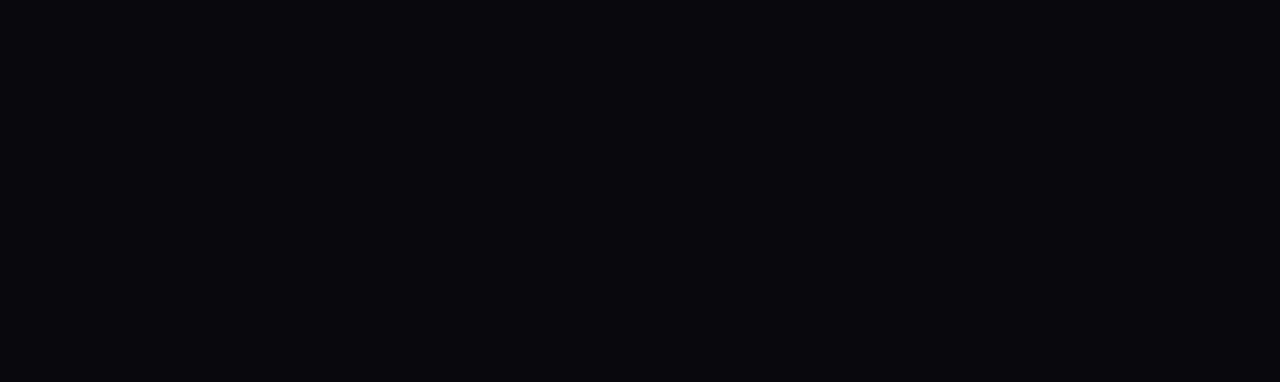
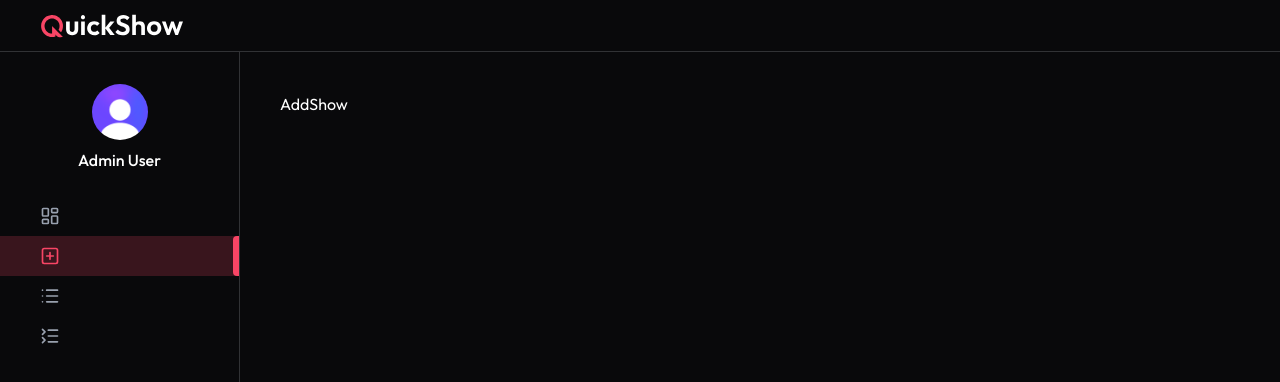
Before and after one commit to Dihoccode1/BookingApp, a React (Vite) app: page /admin/add-shows in a window 1280 px wide. Before the commit this address had no page. Shown: the top 382 px of the page. Built offline with nearby package versions, Linux system fonts and the light colour scheme; a web font is replaced by a local one.

Commit message:
Complete dashboard section

```diff
--- a/src/App.jsx
+++ b/src/App.jsx
@@ -1,6 +1,6 @@
 import React from "react";
 import Navbar from "./components/Navbar";
-import { Routes, Route, useLocation } from "react-router-dom";
+import { Routes, Route, useLocation, Navigate } from "react-router-dom"; // Nhớ import thêm Navigate
 import Home from "./pages/Home";
 import Movies from "./pages/Movies";
 import MovieDetail from "./pages/MovieDetail";
@@ -8,20 +8,48 @@
 import MyBooking from "./pages/MyBooking";
 import Footer from "./components/Footer";
 import { Toaster } from "react-hot-toast";
+import Layout from "./pages/admin/Layout";
+import Dashboard from "./pages/admin/Dashboard";
+import AddShow from "./pages/admin/Addshow";
+import ListShows from "./pages/admin/ListShows";
+import ListBookings from "./pages/admin/ListBookings";
+
 const App = () => {
-  // Protected routes for Admin
   const isAdminRoute = useLocation().pathname.startsWith("/admin");
+
+  // TODO: Thay thế biến này bằng logic xác thực thật của bạn (từ Context, Redux hoặc Clerk)
+  // Ví dụ: const { user } = useAppContext(); const isAdmin = user?.role === 'admin';
+  const isAuthenticatedAdmin = true;
+
   return (
     <>
       <Toaster />
       {!isAdminRoute && <Navbar />}
+
       <Routes>
+        {/* --- CÁC ROUTE CỦA NGƯỜI DÙNG BÌNH THƯỜNG --- */}
         <Route path="/" element={<Home />} />
         <Route path="/movies" element={<Movies />} />
         <Route path="/movies/:id" element={<MovieDetail />} />
         <Route path="/movies/:id/:date" element={<SeatLayout />} />
         <Route path="/my-bookings" element={<MyBooking />} />
+
+        {/* --- CÁC ROUTE CỦA ADMIN (ĐÃ ĐƯỢC BẢO VỆ VÀ BỌC LẠI) --- */}
+        {/* Nếu không phải admin, Navigate sẽ tự động đá người dùng về trang chủ "/" */}
+        <Route
+          path="/admin"
+          element={
+            isAuthenticatedAdmin ? <Layout /> : <Navigate to="/" replace />
+          }
+        >
+          {/* Các route con này sẽ được render vào thẻ <Outlet /> trong Layout.jsx */}
+          <Route index element={<Dashboard />} />
+          <Route path="add-shows" element={<AddShow />} />
+          <Route path="list-shows" element={<ListShows />} />
+          <Route path="list-bookings" element={<ListBookings />} />
+        </Route>
       </Routes>
+
       {!isAdminRoute && <Footer />}
     </>
   );
--- /dev/null
+++ b/src/components/admin/AdminSidebar.jsx
@@ -0,0 +1,73 @@
+import React from "react";
+import { assets } from "../../assets/assets";
+// ĐÃ SỬA: Xóa bỏ đuôi chữ "Icon" để không bị lỗi với thư viện lucide-react bản mới
+import { LayoutDashboard, ListCollapse, List, PlusSquare } from "lucide-react";
+import { NavLink } from "react-router-dom";
+
+const AdminSideBar = () => {
+  const user = {
+    firstName: "Admin ",
+    lastName: "User",
+    imageUrl: assets.profile,
+  };
+
+  const adminNavLinks = [
+    { name: "", path: "/admin", icon: LayoutDashboard },
+    { name: "", path: "/admin/add-shows", icon: PlusSquare },
+    { name: "", path: "/admin/list-shows", icon: List },
+    { name: "", path: "/admin/list-bookings", icon: ListCollapse },
+  ];
+
+  return (
+    // ĐÃ SỬA: Đóng ngoặc vuông cho h-[calc(...)], thêm shrink-0 để Sidebar không bị ép nhỏ
+    <div className="flex h-[calc(100vh-64px)] w-full max-w-14 shrink-0 flex-col items-center border-r border-gray-300/20 pt-8 text-sm md:max-w-60">
+      <img
+        src={user.imageUrl}
+        alt="Admin Profile"
+        className="mx-auto h-9 w-9 rounded-full md:h-14 md:w-14"
+      />
+      <p className="mt-2 text-base font-medium max-md:hidden">
+        {user.firstName}
+        {user.lastName}
+      </p>
+
+      <div className="mt-6 w-full">
+        {adminNavLinks.map((link, index) => {
+          // ĐÃ SỬA: Lôi icon ra một biến viết HOA để React nhận diện đúng là Component
+          const Icon = link.icon;
+
+          return (
+            <NavLink
+              key={index}
+              to={link.path}
+              end // Thêm "end" để tránh lỗi lúc nào cũng sáng đèn ở mục Dashboard
+              className={({ isActive }) =>
+                `relative flex w-full items-center gap-2 py-2.5 text-gray-400 max-md:justify-center md:pl-10 ${
+                  isActive
+                    ? "bg-primary/20 text-primary group"
+                    : "hover:bg-gray-300/10"
+                }`
+              }
+            >
+              {({ isActive }) => (
+                <>
+                  {/* Sử dụng thẻ <Icon /> viết hoa */}
+                  <Icon className="h-5 w-5" />
+                  <p className="max-md:hidden">{link.name}</p>
+                  <span
+                    className={`absolute right-0 h-10 w-1.5 rounded-l transition-colors ${
+                      isActive ? "bg-primary" : "bg-transparent"
+                    }`}
+                  ></span>
+                </>
+              )}
+            </NavLink>
+          );
+        })}
+      </div>
+    </div>
+  );
+};
+
+// ĐÃ SỬA: Export default để file Layout.jsx có thể import được dễ dàng
+export default AdminSideBar;
--- /dev/null
+++ b/src/components/admin/Title.jsx
@@ -0,0 +1,15 @@
+import React from "react";
+
+const Title = ({ text1, text2 }) => {
+  return (
+    <div>
+      <h1 className="text-2xl font-medium">
+        {text1} <span className="text-primary underline">
+            {text2}
+        </span>
+      </h1>
+    </div>
+  );
+};
+
+export default Title;
--- /dev/null
+++ b/src/pages/admin/AddShow.jsx
@@ -0,0 +1,7 @@
+import React from "react";
+
+const AddShow = () => {
+  return <div>AddShow</div>;
+};
+
+export default AddShow;
--- /dev/null
+++ b/src/pages/admin/AdminNavBar.jsx
@@ -0,0 +1,18 @@
+import { Link } from "react-router-dom";
+import { assets } from "../../assets/assets";
+
+const AdminNavBar = () => {
+  return (
+    <div className="flex items-center justify-between border-b border-gray-300/20 px-6 py-3 md:px-10">
+      <Link to="/">
+        <img src={assets.logo} alt="Logo" className="h-auto w-36" />
+      </Link>
+      <Link
+        to="/admin/dashboard"
+        className="hover:text-primary text-sm font-medium"
+      ></Link>
+    </div>
+  );
+};
+
+export default AdminNavBar;
--- /dev/null
+++ b/src/pages/admin/Dashboard.jsx
@@ -0,0 +1,124 @@
+import {
+  ChartLineIcon,
+  CircleDollarSignIcon,
+  PlayCircleIcon,
+  StarIcon,
+  UserIcon,
+} from "lucide-react";
+import Loading from "../../components/Loading";
+import { useEffect, useState } from "react";
+import { dummyDashboardData } from "../../assets/assets";
+import Title from "../../components/admin/Title";
+import BlurCircle from "../../components/BlurCircle";
+import dateFormat from "../../lib/dateFormat";
+
+const Dashboard = () => {
+  const currency = import.meta.env.VITE_CURRENCY || "VND";
+
+  // ĐÃ SỬA: Sửa 'cost' thành 'const' và cú pháp mảng destructing
+  const [dashBoardData, setDashBoardData] = useState({
+    totalBookings: 0,
+    totalRevenue: 0,
+    totalUser: 0,
+    activeShows: [], // ĐÃ SỬA: Đổi từ 0 thành mảng rỗng [] để dùng được .length
+  });
+
+  const [loading, setLoading] = useState(true);
+
+  const dashboardCards = [
+    {
+      title: "Tổng số đặt vé",
+      value: dashBoardData.totalBookings || 0,
+      icon: ChartLineIcon,
+    },
+    {
+      title: "Tổng doanh thu",
+      // ĐÃ SỬA: Dùng biến currency thay vì fix cứng dấu $
+      value: `${dashBoardData.totalRevenue || 0} ${currency}`,
+      icon: CircleDollarSignIcon,
+    },
+    {
+      title: "Tổng số ghế hợp lý",
+      // Giờ dùng .length sẽ an toàn vì activeShows đã được khởi tạo là mảng
+      value: `${dashBoardData.activeShows?.length || 0}`,
+      icon: PlayCircleIcon,
+    },
+    {
+      title: "Tổng số người dùng",
+      value: `${dashBoardData.totalUser || 0}`,
+      icon: UserIcon,
+    },
+  ];
+
+  const fetchDashboardData = async () => {
+    setDashBoardData(dummyDashboardData);
+    setLoading(false);
+  };
+
+  useEffect(() => {
+    fetchDashboardData();
+  }, []);
+
+  return !loading ? (
+    <>
+      <Title text1="Admin" text2="Dashboard" />
+      <div className="relative mt-6 flex flex-wrap gap-4">
+        <BlurCircle top="-100px" left="0" />
+        <div className="flex w-full flex-wrap gap-4">
+          {dashboardCards.map((card, index) => {
+            // ĐÃ SỬA: Rút icon ra biến viết HOA để React hiểu là Component
+            const Icon = card.icon;
+
+            return (
+              <div
+                key={index}
+                className="bg-primary/20 flex w-full max-w-50 items-center justify-between rounded-md px-4 py-3"
+              >
+                <div>
+                  <h1 className="text-sm">{card.title}</h1>
+                  <p className="mt-1 text-xl font-medium">{card.value}</p>
+                </div>
+                {/* Gọi thẻ <Icon /> */}
+                <Icon className="h-6 w-6" />
+              </div>
+            );
+          })}
+        </div>
+      </div>
+      <p className="mt-10 text-lg font-medium">Các suất chiếu đang mở</p>
+      <div className="relative mt-4 flex max-w-5xl flex-wrap gap-6">
+        <BlurCircle top="100px" left="-10%" />
+        {dashBoardData.activeShows.map((show) => (
+          <div
+            key={show._id}
+            className="bg-primary/10 border-primary/20 h-full w-55 overflow-hidden rounded-lg border pb-3 transition duration-300 hover:translate-y-1"
+          >
+            <img
+              src={show.movie.poster_path}
+              alt=""
+              className="h-60 w-full object-cover"
+            />
+            <p className="truncate p-2 font-medium">{show.movie.title}</p>
+            <div className="flex items-center justify-between px-2">
+              <p className="text-lg font-medium">
+                {currency}
+                {show.ShowPrice}
+              </p>
+              <p className="mt-1 flex items-center gap-1 pr-1 text-sm text-gray-400">
+                <StarIcon className="text-primary fill-primary h-4 w-4" />{" "}
+                {show.movie.vote_average.toFixed(1)}
+              </p>
+            </div>
+            <p className="px-2 pt-2 text-sm text-gray-500">
+              {dateFormat(show.showDateTime)}
+            </p>
+          </div>
+        ))}
+      </div>
+    </>
+  ) : (
+    <Loading />
+  );
+};
+
+export default Dashboard;
--- /dev/null
+++ b/src/pages/admin/Layout.jsx
@@ -0,0 +1,21 @@
+import React from "react";
+import AdminSideBar from "../../components/admin/AdminSideBar";
+import { Outlet } from "react-router-dom";
+import AdminNavBar from "./AdminNavBar";
+
+const Layout = () => {
+  return (
+    <>
+      <AdminNavBar />
+      <div className="flex w-full">
+        <AdminSideBar />
+        {/* ĐÃ SỬA: h=[calc...] thành h-[calc...] */}
+        <div className="h-[calc(100vh-64px)] flex-1 overflow-y-auto px-4 py-10 md:px-10">
+          <Outlet />
+        </div>
+      </div>
+    </>
+  );
+};
+
+export default Layout;
--- /dev/null
+++ b/src/pages/admin/ListBookings.jsx
@@ -0,0 +1,7 @@
+import React from "react";
+
+const ListBookings = () => {
+  return <div></div>;
+};
+
+export default ListBookings;
--- /dev/null
+++ b/src/pages/admin/ListShows.jsx
@@ -0,0 +1,7 @@
+import React from "react";
+
+const ListShows = () => {
+  return <div></div>;
+};
+
+export default ListShows;
```
